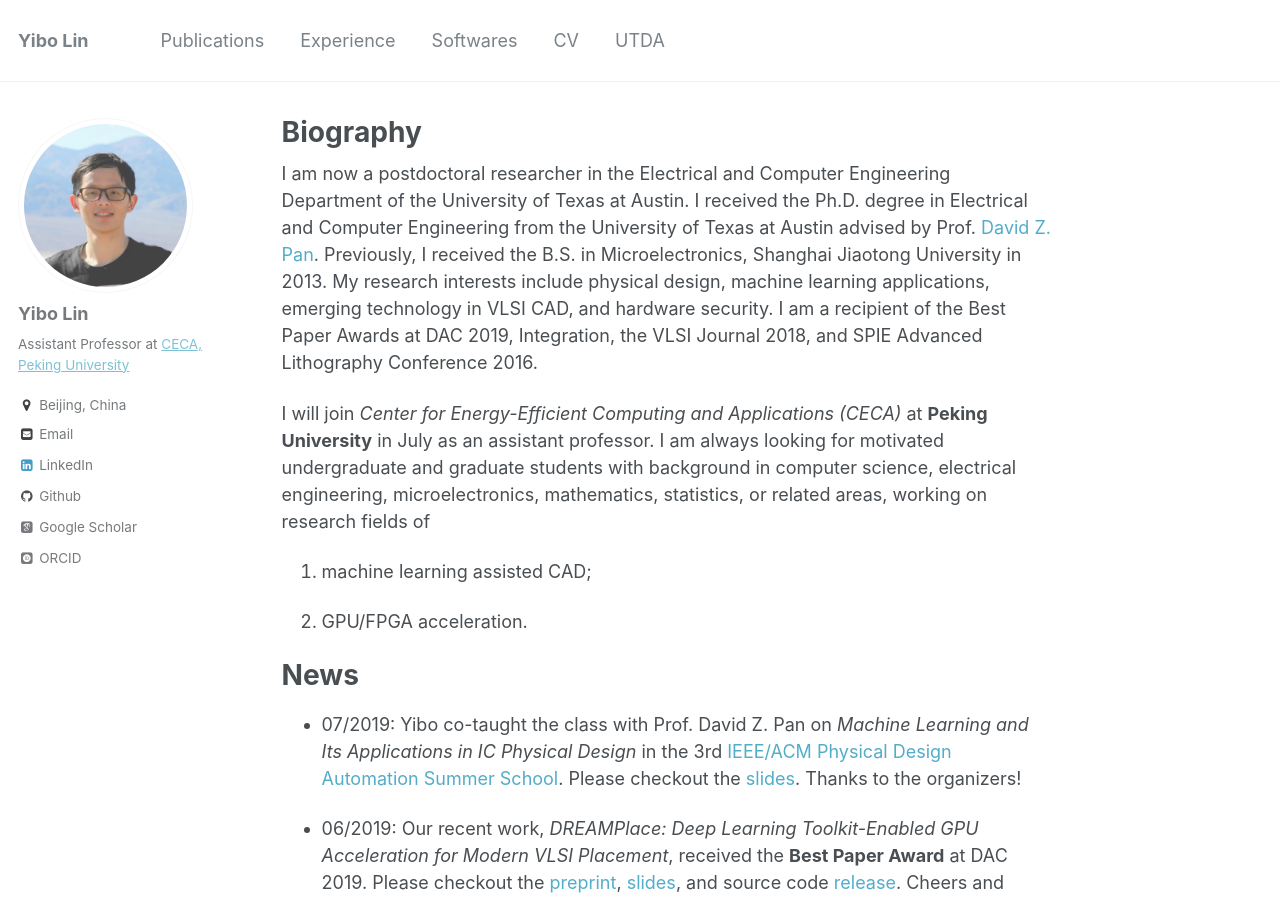
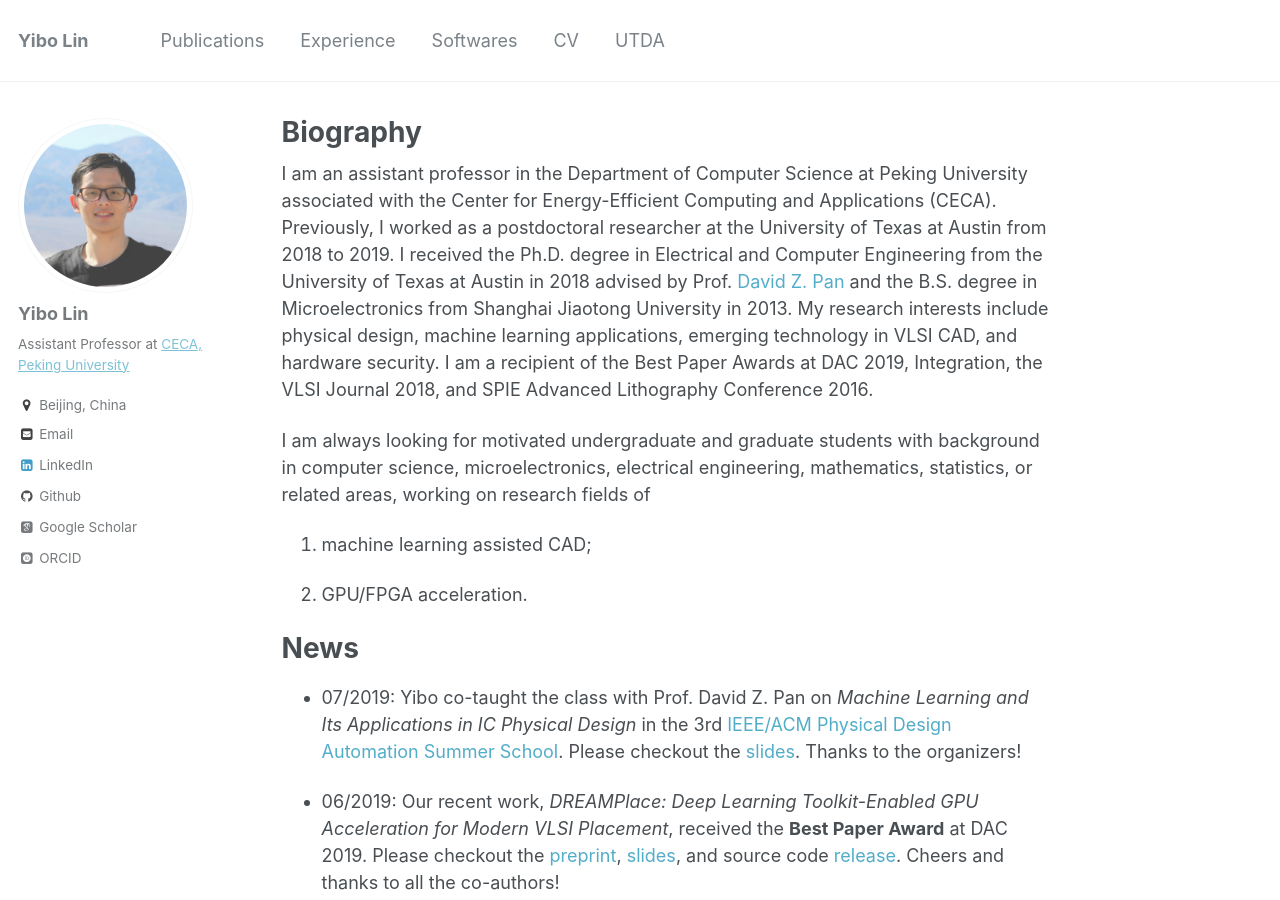
Before and after one commit to limbo018/limbo018.github.io, a Jekyll site: the page built from _pages/about.md, in a window 1280 px wide and 900 px high. Built offline with Jekyll 4.4.1, drawn with Linux system fonts in a browser that asks for light colours; some web fonts are replaced.

Commit message:
update about

```diff
--- a/_pages/about.md
+++ b/_pages/about.md
@@ -8,15 +8,15 @@ redirect_from:
   - /about.html
 ---
 
-I am now a postdoctoral researcher in the Electrical and Computer Engineering Department of the University of Texas at Austin.
-I received the Ph.D. degree in Electrical and Computer Engineering from the University of Texas at Austin advised by Prof. [David Z. Pan](http://www.ece.utexas.edu/~dpan/).
-Previously, I received the B.S. in Microelectronics, Shanghai Jiaotong University in 2013.
+I am an assistant professor in the Department of Computer Science at Peking University associated with the Center for Energy-Efficient Computing and Applications (CECA).
+Previously, I worked as a postdoctoral researcher at the University of Texas at Austin from 2018 to 2019.
+I received the Ph.D. degree in Electrical and Computer Engineering from the University of Texas at Austin in 2018 advised by Prof. [David Z. Pan](http://www.ece.utexas.edu/~dpan/)
+and the B.S. degree in Microelectronics from Shanghai Jiaotong University in 2013.
 My research interests include physical design, machine learning applications, emerging technology in VLSI CAD, and hardware security.
 I am a recipient of
 the Best Paper Awards at DAC 2019, Integration, the VLSI Journal 2018, and SPIE Advanced Lithography Conference 2016.
 
-I will join *Center for Energy-Efficient Computing and Applications (CECA)* at **Peking University** in July as an assistant professor.
-I am always looking for motivated undergraduate and graduate students with background in computer science, electrical engineering, microelectronics, mathematics, statistics, or related areas, working on research fields of
+I am always looking for motivated undergraduate and graduate students with background in computer science, microelectronics, electrical engineering, mathematics, statistics, or related areas, working on research fields of
 
 1. machine learning assisted CAD;
 
```
